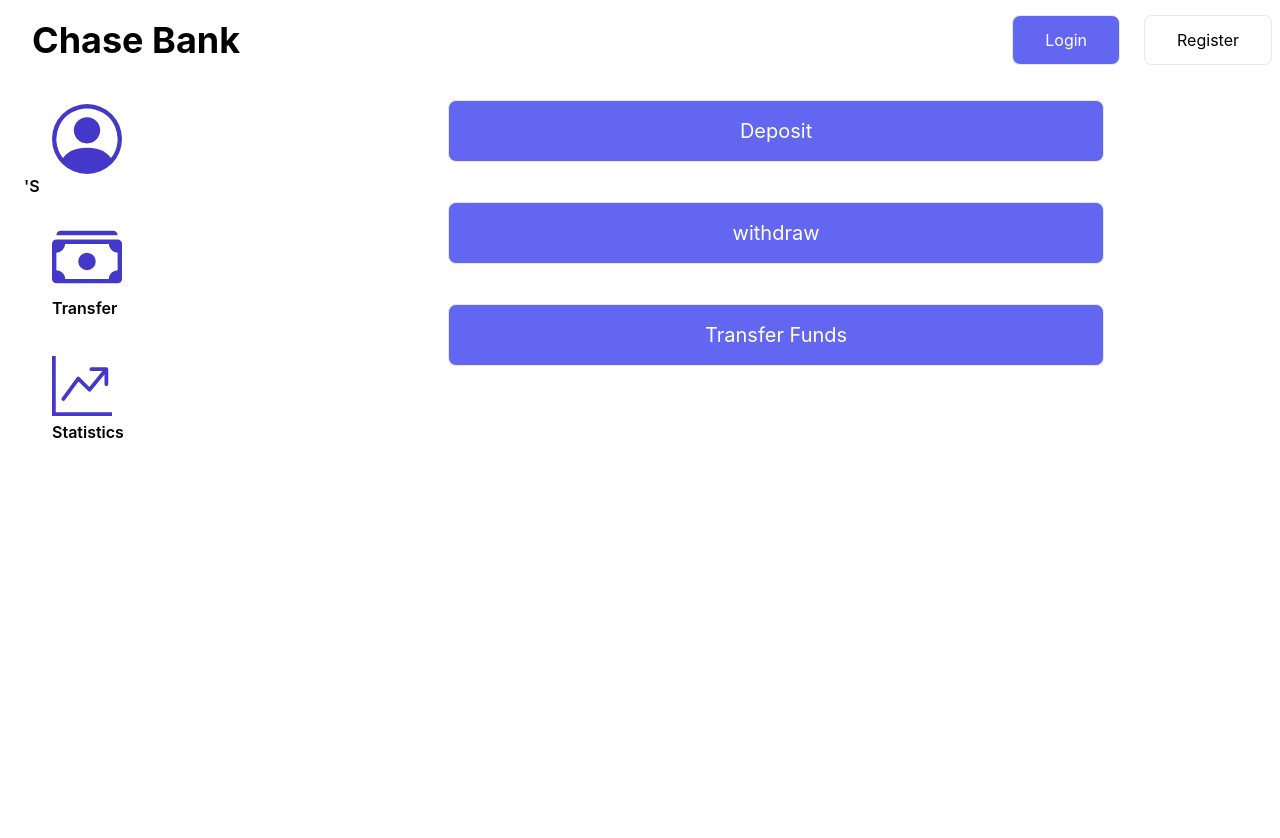
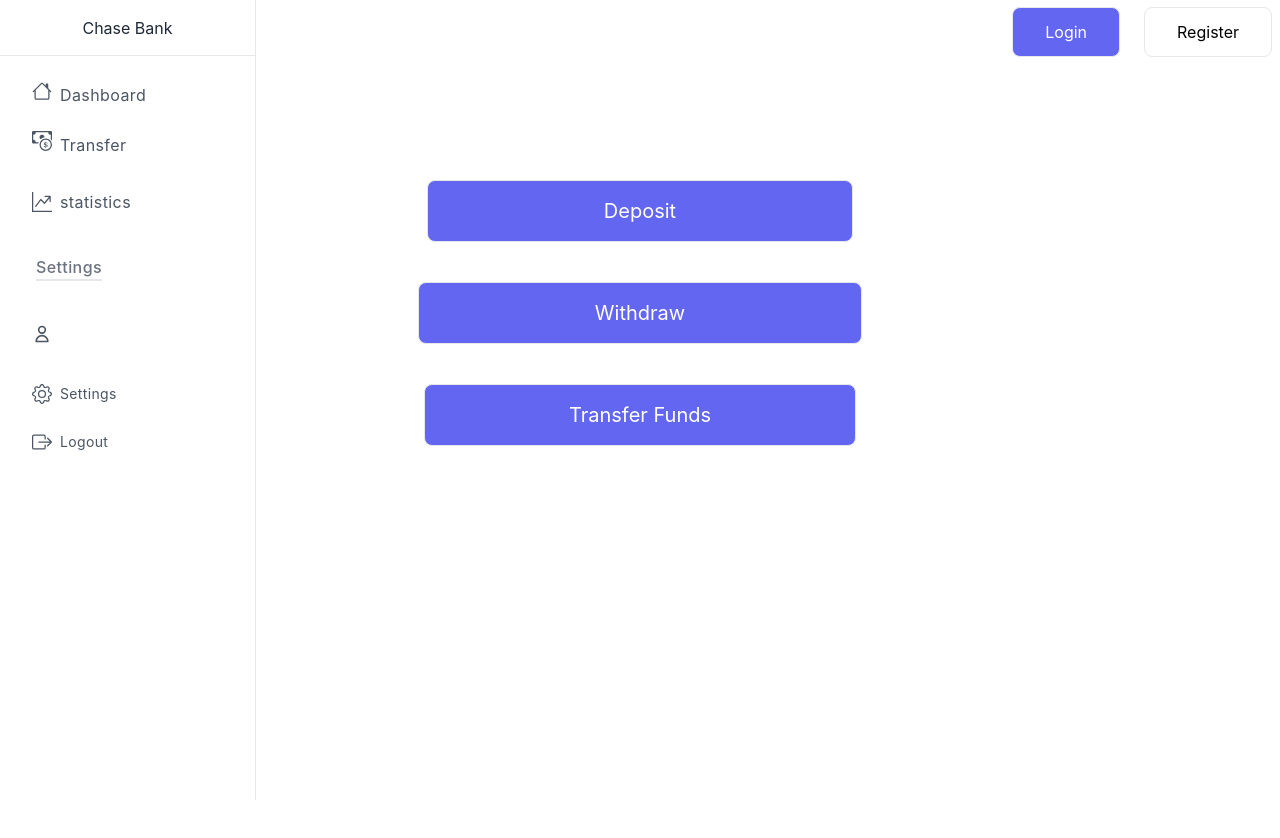
Before and after one commit to markmumba/bankclient, a React (Vite) app: page /transfer in a window 1280 px wide. Shown: the top 838 px of the page. Built offline with nearby package versions, Linux system fonts and the light colour scheme.

Commit message:
added a good side bar

```diff
--- a/src/App.tsx
+++ b/src/App.tsx
@@ -34,16 +34,16 @@
 
 
   return (
-    <div className="bg-white overflow-hidden">
+    <div className="">
       <BrowserRouter >
         <Navbar user={user} handleUser={handleUser} />
         <Routes>
           <Route path="/" element={<Dashboard handleUserData={handleUser} user={user} handleUserName={handleUserName} />} />
           <Route path="/login" element={<Login handleUser={handleUser} account={account} />} />
           <Route path="/register" element={<Register setAccount={setAccount} />} />
-          <Route path="/transactions" element={<MainTransaction username={username} />} />
+          <Route path="/transactions" element={<MainTransaction  />} />
           <Route path="/transfer" element={<Transfer username={username} handleTransactionType={handleTransactionType} />} />
-          <Route path="/form" element={<TransactionForm transactionType={transactionType} />} />
+          <Route path="/form" element={<TransactionForm username={username} transactionType={transactionType} />} />
         </Routes>
       </BrowserRouter>
     </div>
--- a/src/components/dashboard.tsx
+++ b/src/components/dashboard.tsx
@@ -58,7 +58,8 @@
                                                     <div className="text-xl">
                                                         <p>{splitAccountNo(account.accountNumber)}</p>
                                                     </div>
-                                                    <div className="text-3xl">
+
+                                                    <div className="text-3xl  ">
                                                         <p>{formatMoneyString(account.balance)}</p>
                                                     </div>
                                                 </div>
@@ -92,7 +93,7 @@
                         </>)
                         }
 
-                        <Transaction number={number} top={45} />
+                        <Transaction number={number} />
                     </div>) :
                     (<>
                         <ErrorPage message={'You are logged out of the app'} />
--- a/src/components/error.tsx
+++ b/src/components/error.tsx
@@ -1,4 +1,3 @@
-import image from "../assets/8292061.jpg";
 import { PersonFillSlash } from "react-bootstrap-icons";
 
 
@@ -6,14 +5,13 @@
 
     return (
         <div className="relative h-screen top-20">
-            <img src={image} className="object-cover w-full h-full " alt="bank image" />
-            <div className="absolute top-0 left-0 w-full h-full bg-black opacity-70"></div>
+
             <div className="absolute left-[30%] p-5  top-[20%] flex flex-col justify-center items-center ">
                 <div className="text">
                     < PersonFillSlash size={150} color="white" />
                 </div>
                 <div>
-                    <p className="font-bold text-5xl  text-white">{props.message}</p>
+                    <p className="font-bold text-5xl ">{props.message}</p>
                 </div>
             </div>
         </div>
--- a/src/components/mainTransaction.tsx
+++ b/src/components/mainTransaction.tsx
@@ -1,13 +1,61 @@
+import { useEffect, useState } from "react";
 import SideBar from "./sidebar";
-import Transaction from "./transaction";
+import { axiosInstance } from "../services/fetcher";
+import { formatDate, formatMoneyString } from "./helper";
 
 
-function MainTransaction(props :any) {
+function MainTransaction() {
+
+    const [transactions, setTransactions] = useState<Transaction[] | null>([])
+
+    async function getTransactions() {
+        const response = await axiosInstance.get("/account/transactions", {
+            withCredentials: true,
+            headers: {
+                'Content-Type': 'application/json'
+            }
+        })
+        const content = (response.data)
+        setTransactions(content)
+
+    }
+
+    useEffect(() => {
+        (getTransactions)();
+    }, [])
+
+
     return (
         <>
-            <div className="flex py-20">
-                <SideBar fullName={props.username} />
-                <Transaction top={0} />
+            <div className="flex ">
+                <SideBar  />
+                <>
+                    <div className="absolute left-[30%] w-full top-[5%] bg-white">
+                        <h1 className=" font-bold text-3xl pb-3">My Transactions</h1>
+                        {transactions ? (
+                            <div>
+                                {transactions.map((transaction, index) => (
+                                    <div className=" max-w-4xl rounded-lg flex flex-auto px-6 py-3 space-x-40 my-3 bg-slate-100" key={index}>
+                                        <p style={{ color: transaction.type === 'deposit' ? 'green' : 'red' }}>
+                                            {transaction.type === 'deposit' ? '+' : '-'}
+                                            {formatMoneyString(transaction.amount)}</p>
+                                        <p>{transaction.recepientAccount ? transaction.recepientAccount : transaction.type}</p>
+                                        <p>{formatDate(transaction.timestamp)}</p>
+                                        <p>{transaction.accountType}</p>
+
+                                    </div>
+                                ))}
+                            </div>
+
+                        )
+                            : (
+                                <div>
+                                    <h1>Loading transactions</h1>
+                                </div>
+                            )}
+
+                    </div>
+                </>
 
             </div>
         </>
--- a/src/components/navbar.tsx
+++ b/src/components/navbar.tsx
@@ -1,7 +1,6 @@
 
 import { useState } from "react";
 import { Link } from "react-router-dom";
-import { axiosInstance } from "../services/fetcher";
 
 const Navbar = (props: any) => {
 
@@ -12,36 +11,26 @@
     }
 
 
-    async function handleLogout() {
-            await axiosInstance.post("/logout", {
-                withCredentials: true,
-                headers: {
-                    'Content-Type': 'application/json'
-                }
-            });
-    }
+
 
     return (
-        <div className="w-full h-[80px] z-10 backdrop-blur-sm fixed  ">
-            <div className="px-2 flex justify-between items-center w-full h-full">
+        <>
+            {
+                props.user ? (
+
+                    <>
+                    </>
+                ) : (
+                    <div className="px-2 flex justify-between items-center ">
                         <div className="flex items-center ">
                             <Link to="/"> <h1 className="text-3xl hover:border py-3 px-6 rounded-lg hover:bg-slate-200 font-bold sm:text-4xl ">Chase Bank</h1></Link>
                         </div>
-                {
-                    props.user ? (
-                        <div className="flex items-center">
-                            <ul className="hidden md:flex space-x-6 ">
-                                <li className="border py-3 px-6 rounded-lg text-white bg-indigo-700 hover:bg-slate-400 hover:text-white"><Link to="/login" onClick={handleLogout}>Logout</Link></li>
-                                <li className="hover:border rounded-lg hover:text-white hover:bg-indigo-700"><Link to="/transactions">Transactions</Link></li>
-                                <li><a href="#contact">Accounts</a></li>
-                            </ul>
-                        </div>
-                    ) : (
                         <div className="flex items-center">
                             <ul className="hidden md:flex space-x-6 ">
                                 <li className="border py-3 px-8 text-white rounded-lg bg-indigo-500 hover:bg-indigo-700 "><Link to="/login">Login</Link></li>
                                 <li className="border py-3 px-8 rounded-lg hover:bg-indigo-700 hover:text-white "><Link to="/register">Register</Link></li>
                             </ul>
+                        </div>
                     </div>
                 )}
             <div className="md:hidden" onClick={handleClick}>
@@ -52,14 +41,14 @@
                 </svg>
                 }
 
-                </div>
+
             </div>
             {nav &&
                 <ul className="absolute  bg-sky-950 border rounded-xl text-white w-full  px-8">
                     {
                         props.user ? (
                             <div className="items-center ">
-                                <li className="border-b-2 p-4 text-l"><Link to="/" onClick={handleLogout}>Logout</Link></li>
+                                <li className="border-b-2 p-4 text-l"><Link to="/">Logout</Link></li>
                                 <li className="border-b-2 p-4 text-l"><a href="#pricing">Transactions</a></li>
                                 <li className="border-b-2 p-4 text-l"><a href="#contact">Accounts</a></li>
                             </div>
@@ -71,7 +60,7 @@
                         )}
                 </ul>
             }
-        </div>
+        </>
     )
 }
 
--- a/src/components/sidebar.tsx
+++ b/src/components/sidebar.tsx
@@ -1,39 +1,90 @@
-import { Link } from "react-router-dom";
-import { PersonCircle, CashStack, GraphUpArrow } from "react-bootstrap-icons";
+import { Link, useNavigate } from "react-router-dom";
+import { Gear, GraphUpArrow, CashCoin, House, BoxArrowRight } from "react-bootstrap-icons";
+import { axiosInstance } from "../services/fetcher";
 
 
-function SideBar({ fullName }: any) {
+function SideBar(props: any) {
+    const navigate = useNavigate()
+
+    async function handleLogout() {
+        await axiosInstance.post("/logout", {
+            withCredentials: true,
+            headers: {
+                'Content-Type': 'application/json'
+            }
+        });
+        navigate("/login")
+    }
 
     return (
-        <div className=" h-screen font-semibold  p-6">
 
-            <div className="text-l mb-4  hover:bg-slate-50">
-                <Link to="/">
-                    <div className="px-7">
-                        <PersonCircle className="text-indigo-700 " size={70} />
+        <>
+            <div className="min-h-screen flex flex-col flex-auto flex-shrink-0 antialiased  text-gray-800">
+                <div className="fixed flex flex-col top-0 left-0 w-64 bg-white h-full border-r">
+                    <div className="flex items-center justify-center h-14 border-b">
+                        <div>Chase Bank </div>
                     </div>
-                    <p>{`${fullName.toUpperCase()}`}'S </p>
-                </Link>
-            </div>
-            <div className="text-l mb-4 py-2 hover:bg-slate-50">
-                <Link to="/transfer">
-                    <div className="px-7">
-                        <CashStack className="text-indigo-700 " size={70} />
+                    <div className="overflow-y-auto overflow-x-hidden flex-grow">
+                        <ul className="flex flex-col py-4 space-y-1">
+                            <li className="relative flex flex-row items-center h-11 focus:outline-none hover:bg-gray-50 text-gray-600 hover:text-gray-800 border-l-4 border-transparent hover:border-indigo-500 pr-6">
+                                <Link to="/">
+                                    <span className="inline-flex justify-center items-center ml-4">
+                                        <House size={20} />
+                                    </span>
+                                    <span className="ml-2 text-md tracking-wide truncate">Dashboard</span>
+                                </Link>
+                            </li>
+                            <li className="relative flex flex-row items-center h-11 focus:outline-none hover:bg-gray-50 text-gray-600 hover:text-gray-800 border-l-4 border-transparent hover:border-indigo-500 pr-6">
+                                <Link to="/transfer">
+                                    <span className="inline-flex justify-center items-center ml-4 pt-1">
+                                        <CashCoin size={20} className="" />
+                                    </span>
+                                    <span className="ml-2 text-md tracking-wide truncate">Transfer</span>
+                                </Link>
+                            </li>
+
+                            <li>
+                                <a href="#" className="relative flex flex-row items-center h-11 focus:outline-none hover:bg-gray-50 text-gray-600 hover:text-gray-800 border-l-4 border-transparent hover:border-indigo-500 pr-6">
+                                    <span className="inline-flex justify-center items-center ml-4">
+                                        <GraphUpArrow size={20} />
+                                    </span>
+                                    <span className="ml-2 text-md tracking-wide truncate">statistics</span>
+                                </a>
+                            </li>
+
+                            <li className="px-5">
+                                <div className="flex flex-row items-center h-8">
+                                    <div className="text-md  ml-4 font-medium  border-b-2 tracking-wide text-gray-500">Settings</div>
+                                </div>
+                            </li>
+                            <li>
+                                <a href="#" className="relative flex flex-row items-center h-11 focus:outline-none hover:bg-gray-50 text-gray-600 hover:text-gray-800 border-l-4 border-transparent hover:border-indigo-500 pr-6">
+                                    <span className="inline-flex justify-center items-center ml-4">
+                                        <svg className="w-5 h-5" fill="none" stroke="currentColor" viewBox="0 0 24 24" xmlns="http://www.w3.org/2000/svg"><path stroke-linecap="round" stroke-linejoin="round" stroke-width="2" d="M16 7a4 4 0 11-8 0 4 4 0 018 0zM12 14a7 7 0 00-7 7h14a7 7 0 00-7-7z"></path></svg>
+                                    </span>
+                                    <span className="ml-2 text-md tracking-wide truncate">{props.fullName}</span>
+                                </a>
+                            </li>
+                            <li className="relative flex flex-row items-center h-11 focus:outline-none hover:bg-gray-50 text-gray-600 hover:text-gray-800 border-l-4 border-transparent hover:border-indigo-500 pr-6">
+                                <span className="inline-flex justify-center items-center ml-4">
+                                    <Gear size={20} />
+                                </span>
+                                <span className="ml-2 text-sm tracking-wide truncate">Settings</span>
+                            </li>
+                            <li onClick={handleLogout} className="relative flex flex-row items-center h-11 focus:outline-none hover:bg-gray-50 text-gray-600 hover:text-gray-800 border-l-4 border-transparent hover:border-indigo-500 pr-6">
+                                <span className="inline-flex justify-center items-center ml-4">
+                                    <BoxArrowRight size={20} />
+                                </span>
+                                <span className="ml-2 text-sm tracking-wide truncate">Logout</span>
+                            </li>
+                        </ul>
                     </div>
-                    <p className="py-1 pl-7 text-l">Transfer</p>
-                </Link>
-            </div>
-            <div className="text-l mb-4 py-2 hover:bg-slate-50">
-                <Link to="/">
-                    <div className="px-7">
-                        <GraphUpArrow className="text-indigo-700 " size={60} />
-                    </div>
-                    <p className="py-1 pl-7 text-l">Statistics</p>
-                </Link>
+                </div>
             </div>
 
 
-        </div>
+        </>
+
     )
 
 }
--- a/src/components/transaction.tsx
+++ b/src/components/transaction.tsx
@@ -32,7 +32,7 @@
 
     return (
         <>
-            <div className={`absolute left-[30%] w-full top-[${props.top}%]`}>
+            <div className={`absolute left-[30%] w-full top-[45%]`}>
                 <h1 className=" font-bold text-3xl pb-3">My Transactions</h1>
                 {transactions ? (
                     <div>
--- a/src/components/transfer.tsx
+++ b/src/components/transfer.tsx
@@ -5,18 +5,27 @@
 function Transfer(props: any) {
     return (
         <>
-            <div className="py-20 flex">
+            <div className=" flex py-24">
+                <SideBar  />
+                <div className="mx-[10%] flex flex-col w-full  items-center  bg-white ">
 
-                <SideBar fullName={props.username} />
-                <div className="absolute left-[35%] flex flex-col ">
-                    <button onClick={() => props.handleTransactionType('deposit')} className="border px-64 py-4 rounded-lg bg-indigo-500 text-white text-xl my-5">
-                        <Link to="/form">
+                    <Link to="/form">
+                        <button onClick={() => props.handleTransactionType('deposit')} className="border px-44 py-4  rounded-lg bg-indigo-500 text-white text-xl my-5">
                             Deposit
-                        </Link>
-                    </button>
-                    <button onClick={() => props.handleTransactionType('withdraw')} className="border px-64 py-4 rounded-lg bg-indigo-500 text-white text-xl my-5">
-                        <Link to="/form"> withdraw</Link></button>
-                    <button className="border  px-64 py-4 rounded-lg bg-indigo-500 text-white text-xl my-5">Transfer Funds</button>
+                        </button>
+                    </Link>
+
+                    <Link to="/form">
+                        <button onClick={() => props.handleTransactionType('withdraw')} className="border px-44 py-4  rounded-lg bg-indigo-500 text-white text-xl my-5">
+                            Withdraw
+                        </button>
+                    </Link>
+
+                    <Link to="/form">
+                        <button onClick={() => props.handleTransactionType('transferfunds')} className="border  px-36 py-4 rounded-lg bg-indigo-500 text-white text-xl my-5">
+                            Transfer Funds
+                        </button>
+                    </Link>
                 </div>
             </div>
         </>
```
Also changed, not shown: src/components/trasactionform.tsx (+6 -2 lines). Lines whose indentation alone changed are shown as unchanged.
